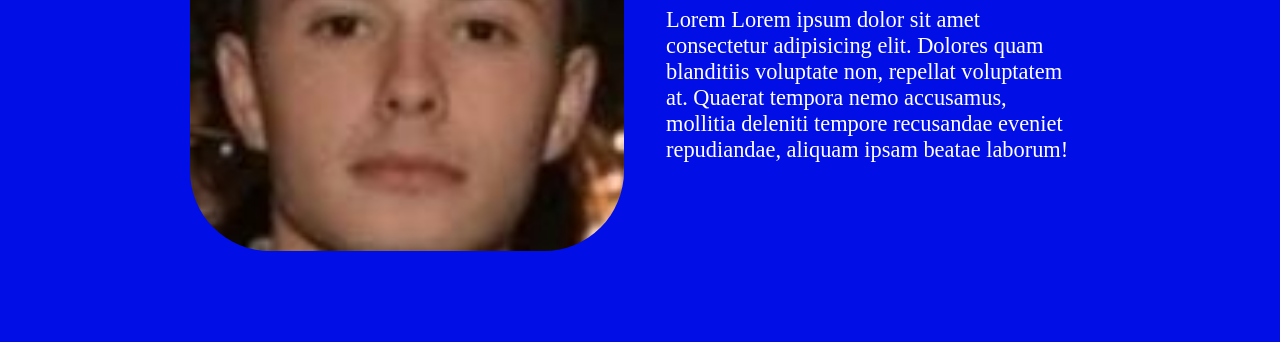
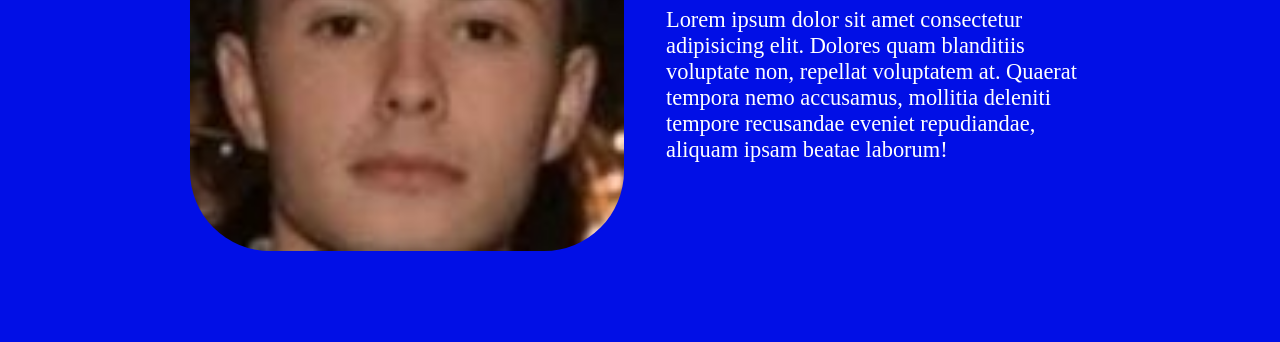
Before and after one commit to Ignacio2212/Ignacio2212.github.io, a plain HTML site: page index.html in a window 1280 px wide. Shown: the part 411-753 px from the top of the page. Drawn offline with Linux system fonts and the light colour scheme; files that its build step writes are made by us from their sources; files whose address does not match are found by name.

Commit message:
fourth commit

```diff
--- a/index.html
+++ b/index.html
@@ -39,7 +39,7 @@
                 <div>
                     <h2 class="txt-display-1">Hola</h2>
                     <h3 class="txt-display-2"> Soy Ignacio Maidana</h3>
-                    <p class="txt-body-lg-1 color-wh"> Lorem Lorem ipsum dolor sit amet consectetur adipisicing elit. Dolores quam blanditiis voluptate non, repellat voluptatem at. Quaerat tempora nemo accusamus, mollitia deleniti tempore recusandae eveniet repudiandae, aliquam ipsam beatae laborum!</p>
+                    <p class="txt-body-lg-1 color-wh"> Lorem ipsum dolor sit amet consectetur adipisicing elit. Dolores quam blanditiis voluptate non, repellat voluptatem at. Quaerat tempora nemo accusamus, mollitia deleniti tempore recusandae eveniet repudiandae, aliquam ipsam beatae laborum!</p>
                 </div>
                  <div class="socialnets-grid">
                     <button class="btn btn-icon">
```
